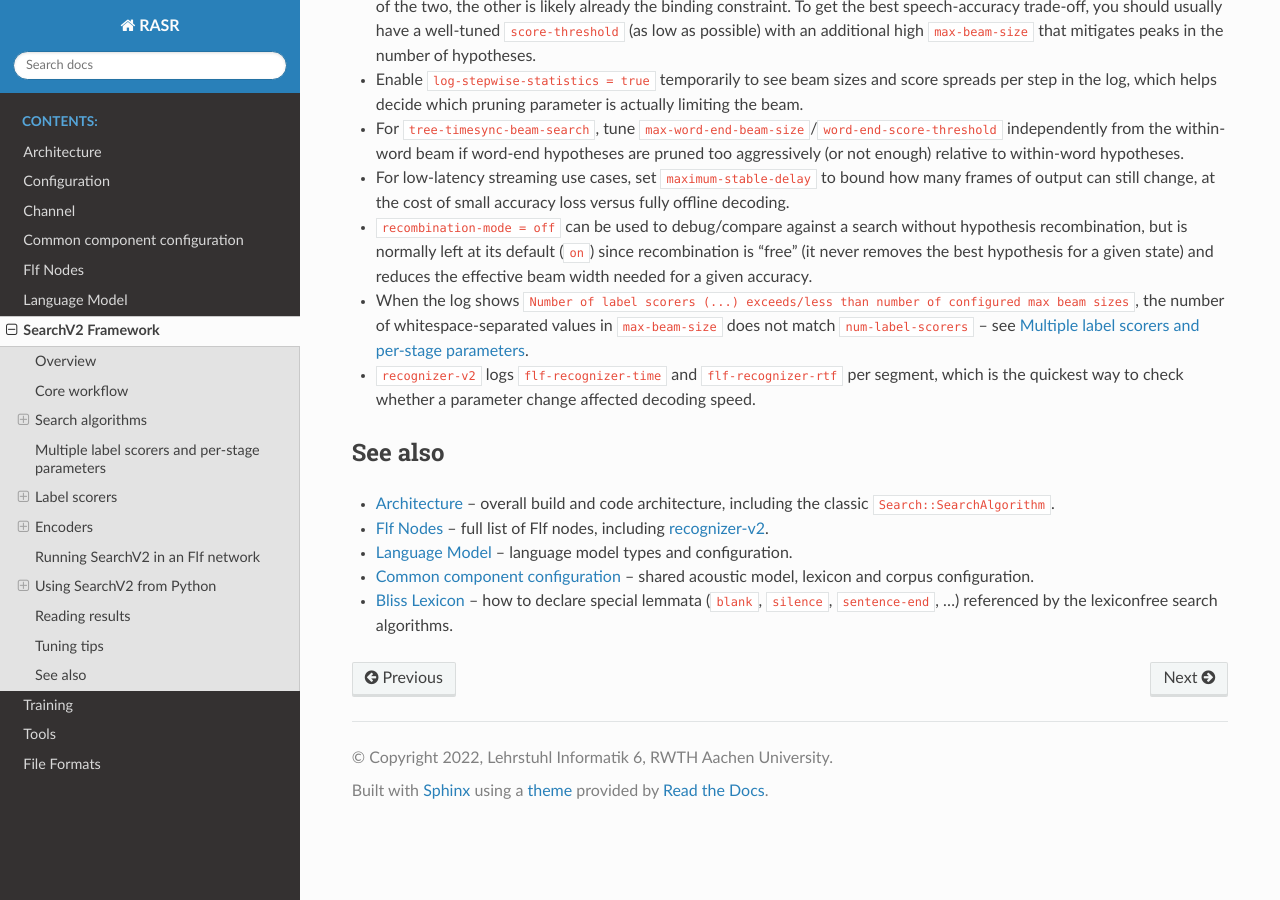
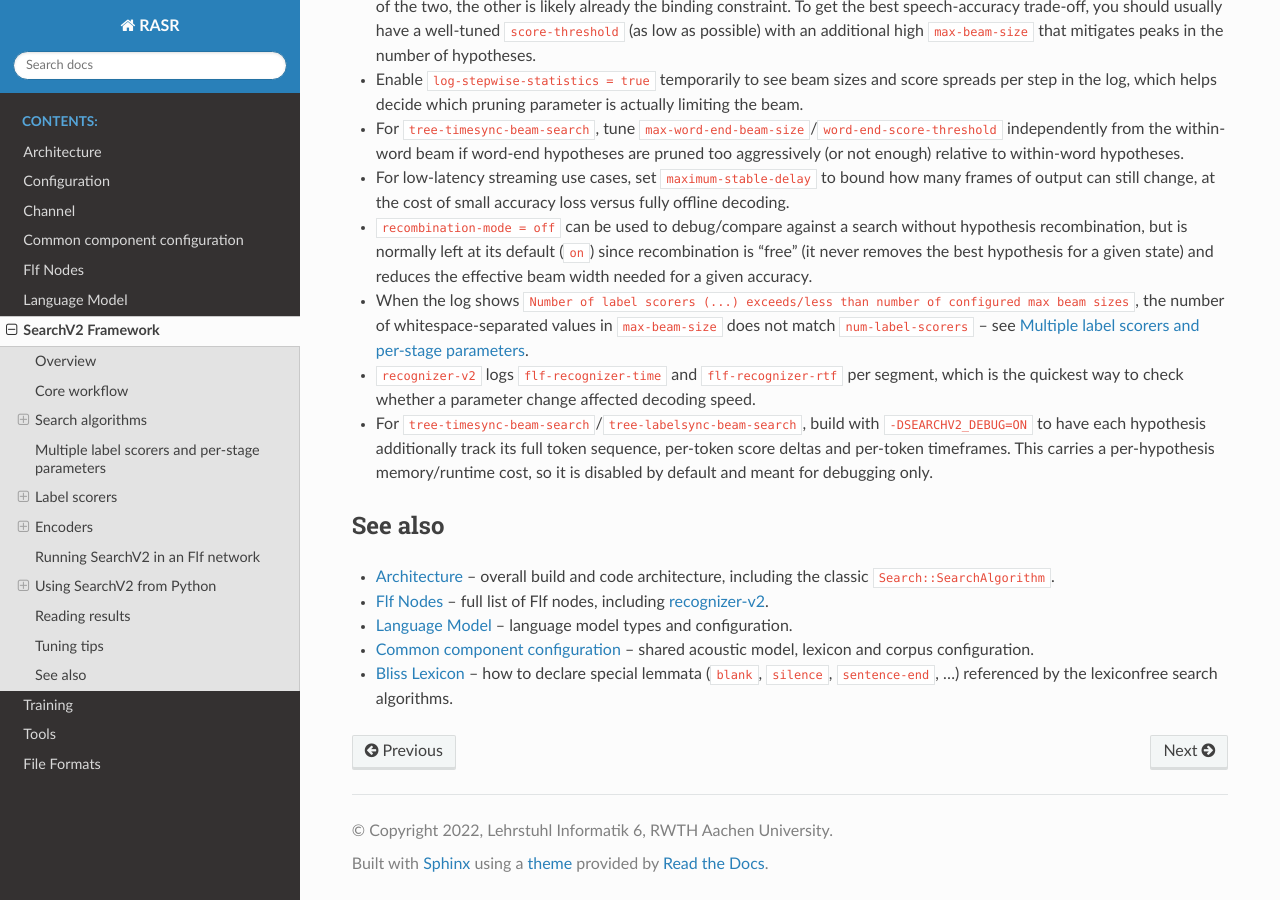
Before and after one commit to rwth-i6/rasr, a Sphinx documentation site: the page built from doc/search_v2.rst, in a window 1280 px wide and 900 px high, scrolled down 25006 px. Built offline with Sphinx 7.4.7 and the Read the Docs theme 3.1.0, drawn with Linux system fonts in a browser that asks for light colours.

Commit message:
Add opt-in per-token debug tracking to hypotheses in v2 tree searches (#255)

```diff
--- a/doc/search_v2.rst
+++ b/doc/search_v2.rst
@@ -1217,6 +1217,9 @@ Tuning tips
   :ref:`Multiple label scorers and per-stage parameters`.
 * ``recognizer-v2`` logs ``flf-recognizer-time`` and ``flf-recognizer-rtf`` per segment, which is the quickest
   way to check whether a parameter change affected decoding speed.
+* For ``tree-timesync-beam-search``/``tree-labelsync-beam-search``, build with ``-DSEARCHV2_DEBUG=ON`` to have
+  each hypothesis additionally track its full token sequence, per-token score deltas and per-token timeframes.
+  This carries a per-hypothesis memory/runtime cost, so it is disabled by default and meant for debugging only.
 
 See also
 ---------
```
Also changed, not shown: 5 other files.
